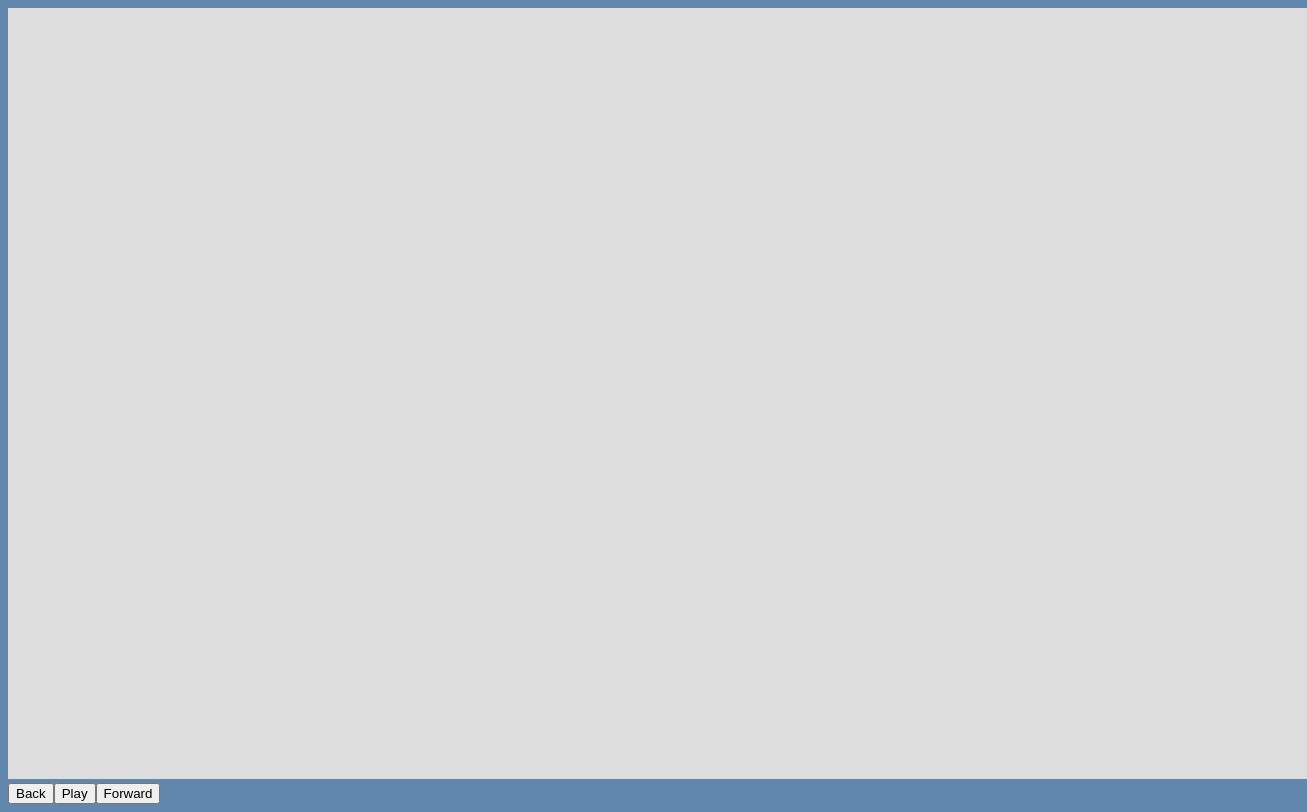
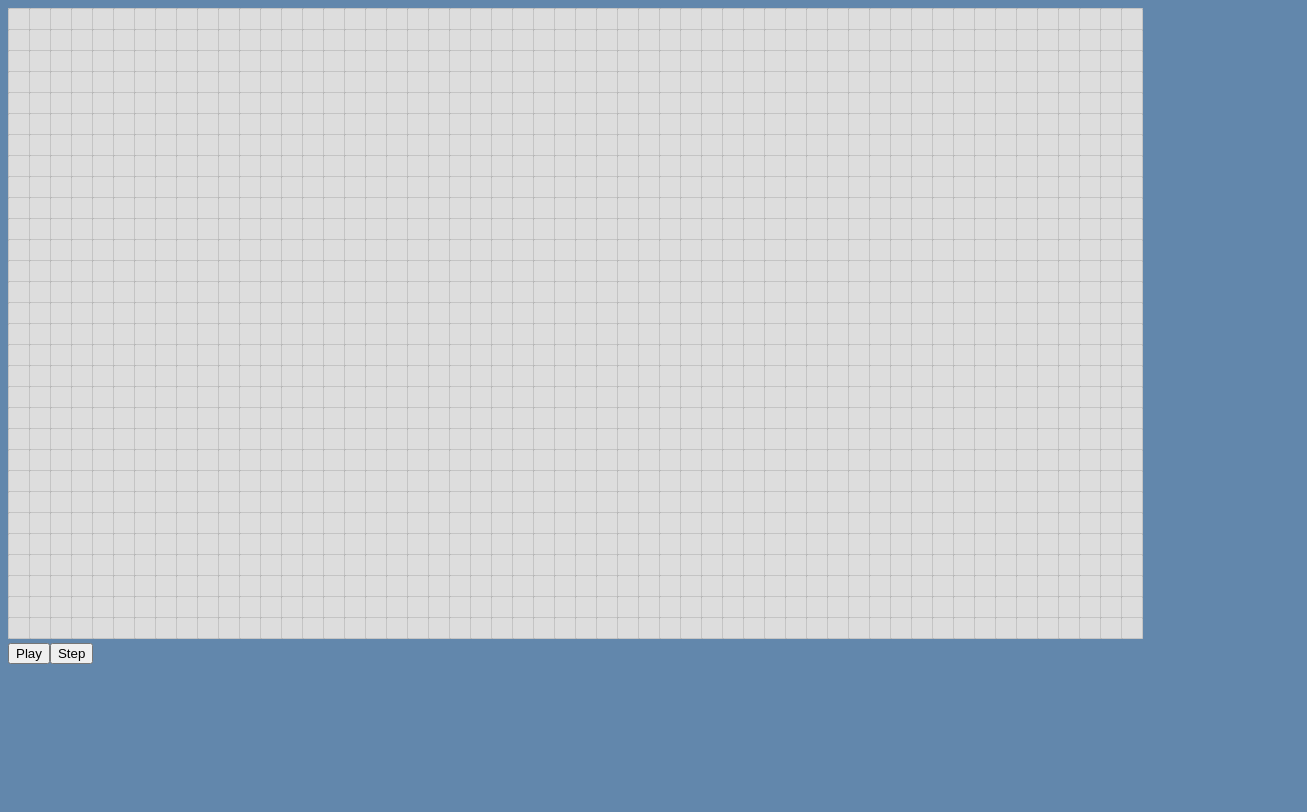
Before and after one commit to bbonsign/interactive-game-of-life, a Vue app: page / in a window 1280 px wide. Shown: the whole page, 1307 px wide, since content can reach past the window. Built offline with nearby package versions, Linux system fonts and the light colour scheme.

Commit message:
small tweaks

```diff
--- a/src/components/Controls.vue
+++ b/src/components/Controls.vue
@@ -1,8 +1,7 @@
 <template>
   <div class="controls">
-    <button>Back</button>
     <button @click="toggleAnimation">{{ isAnimated ? "Pause" : "Play" }}</button>
-    <button @click="life.tick()">Forward</button>
+    <button @click="life.tick()">Step</button>
   </div>
 </template>
 
--- a/src/components/Universe.vue
+++ b/src/components/Universe.vue
@@ -9,7 +9,7 @@
 import { GameOfLife } from "../GameOfLife";
 import Controls from "./Controls";
 
-const CELL_SIZE = 10; // px
+const CELL_SIZE = 20; // px
 const GRID_COLOR = "#AAAAAA";
 const DEAD_COLOR = "#DDDDDD";
 const ALIVE_COLOR = "#000000";
@@ -44,8 +44,6 @@ export default {
       this.life.toggleCell(coors, true);
       this.drawGrid();
       this.drawCells();
-      //      this.ctx.fillStyle = "black";
-      //      this.ctx.fillRect(event.clientX - 10, event.clientY - 10, 10, 10);
     },
 
     drawCells() {
@@ -119,8 +117,10 @@ export default {
     this.ctx = canvas.getContext("2d");
     this.ctx.fillStyle = DEAD_COLOR;
     this.ctx.fillRect(0, 0, canvas.width, canvas.height);
+    this.drawGrid();
 
     this.life = new GameOfLife(rows, cols);
+    this.drawCells();
   }
 };
 </script>
```
Also changed, not shown: src/GameOfLife.js (line endings or trailing spaces).
